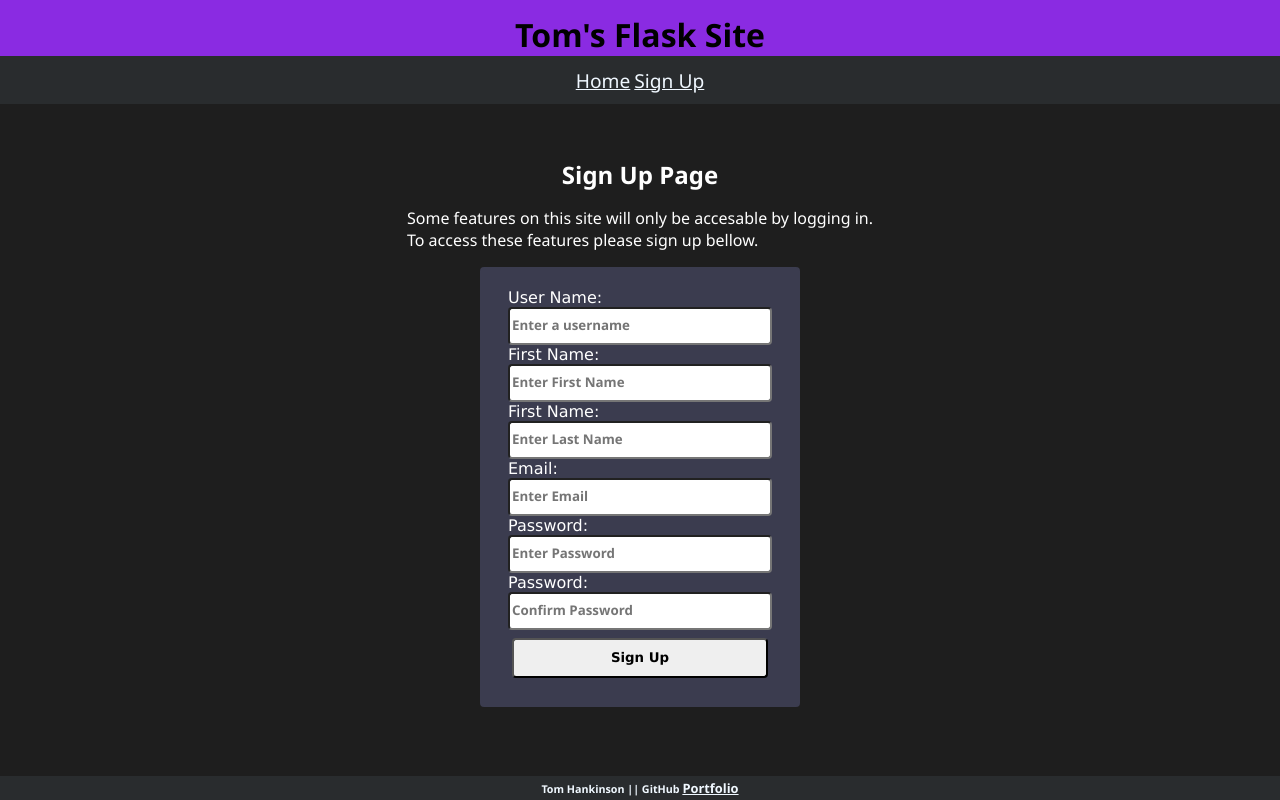
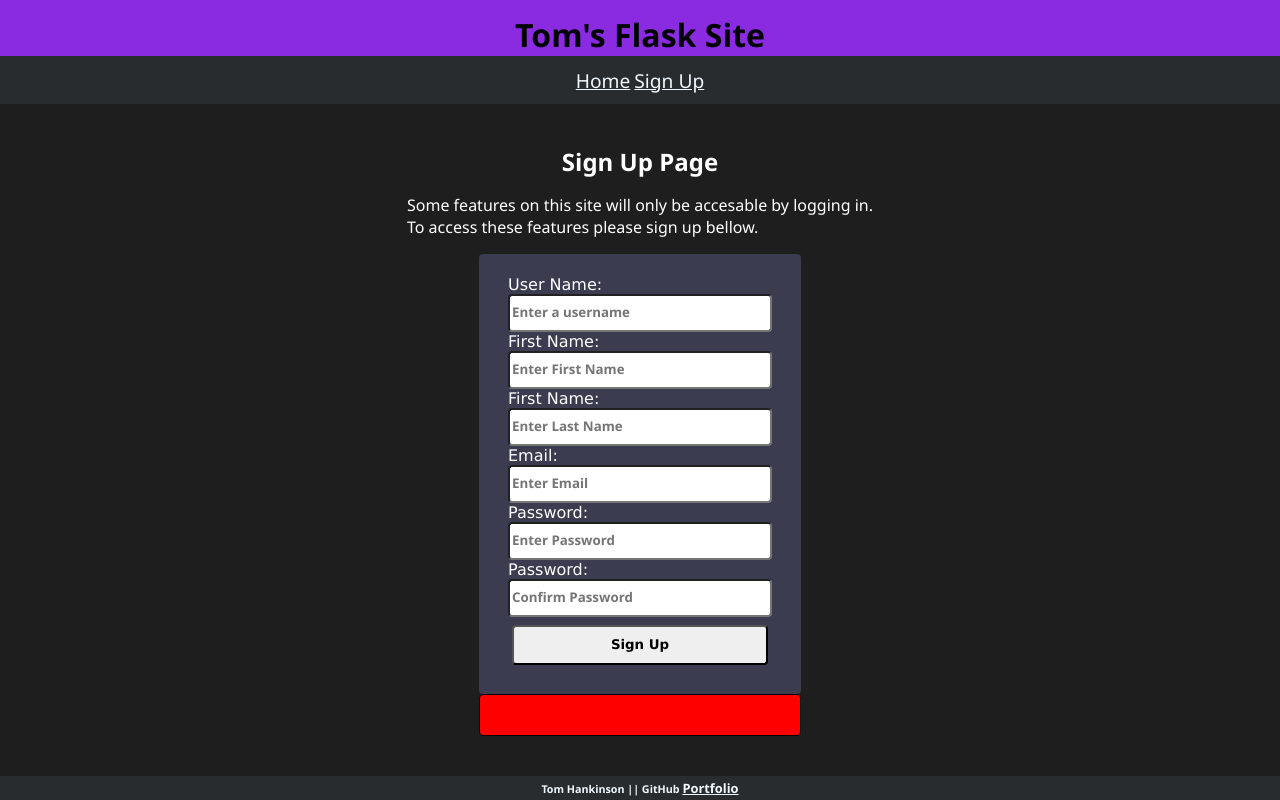
Before and after one commit to thankinson/tlh_flask_site, a Flask app: page /register in a window 1280 px wide. Run offline with Flask 2, Linux system fonts and the light colour scheme.

Commit message:
small update

```diff
--- a/application/routes/routes.py
+++ b/application/routes/routes.py
@@ -17,25 +17,6 @@ def register():
             Userservice.Adduser(form=form)
             message = "User added to database"
         except:
-            message = "user already in db"
+            message = "User Name or Email Already in use"
 
     return render_template('signup.html', form=form, message=message)
-
-
-################################################################
-####           functions that have been replaced            ####
-    # if form.validate_on_submit():
-    #     hash_pw = bcrypt.generate_password_hash(form.password.data)
-    #     users = Users(
-    #         user_name = form.user_name.data,
-    #         first_name = form.first_name.data,
-    #         last_name = form.last_name.data,
-    #         user_email = form.user_email.data,
-    #         password = hash_pw
-    #     )
-
-    #     db.session.add(users)
-    #     db.session.commit()
-    #     message = "User added to database"
-
-    # return render_template('signup.html', form=form, message=message)
--- a/application/static/styles/signup.css
+++ b/application/static/styles/signup.css
@@ -41,3 +41,21 @@ input{
     height: 4vh;
     font-weight: 700;
 }
+
+.warning{
+    display: flex;
+    flex-direction: column;
+    justify-content: center;
+    align-items: center;
+
+    /* font-family: 'Lucida Sans', 'Lucida Sans Regular', 'Lucida Grande', 'Lucida Sans Unicode', Geneva, Verdana, sans-serif; */
+   /* padding-top: 10px; */
+    width: 25vw;
+    height: 5vh;
+    background-color: red;
+    border-radius: 4px;
+    border: solid 1px black;
+}
+.warningtext{
+    color: black;
+}
--- a/application/templates/signup.html
+++ b/application/templates/signup.html
@@ -45,6 +45,6 @@
 
 
     </form>
-    <p>{{ message }} </p>
+    <div class="warning"><p class="warningtext">{{ message }} </p></div>
 </div>
 {% endblock body %}
```
